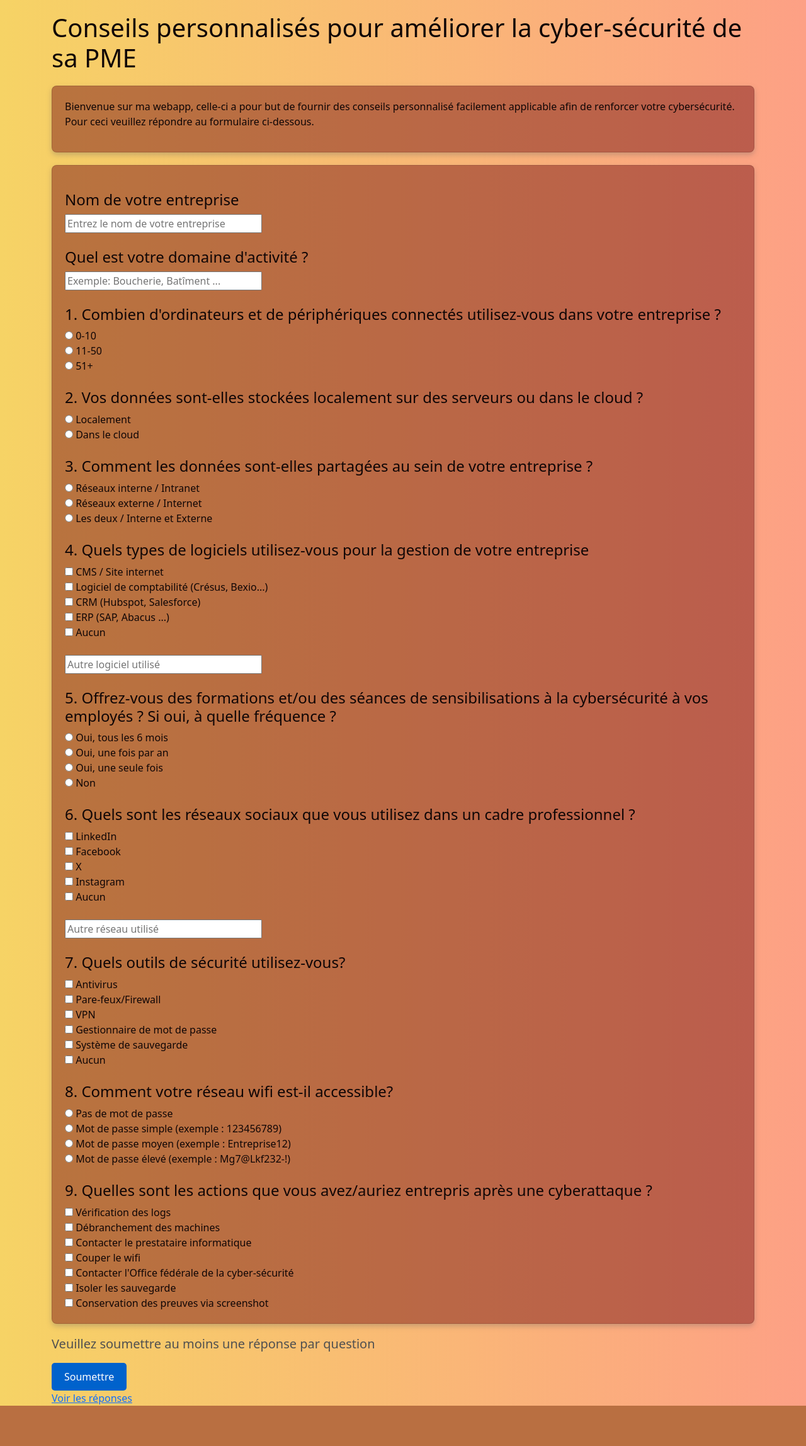
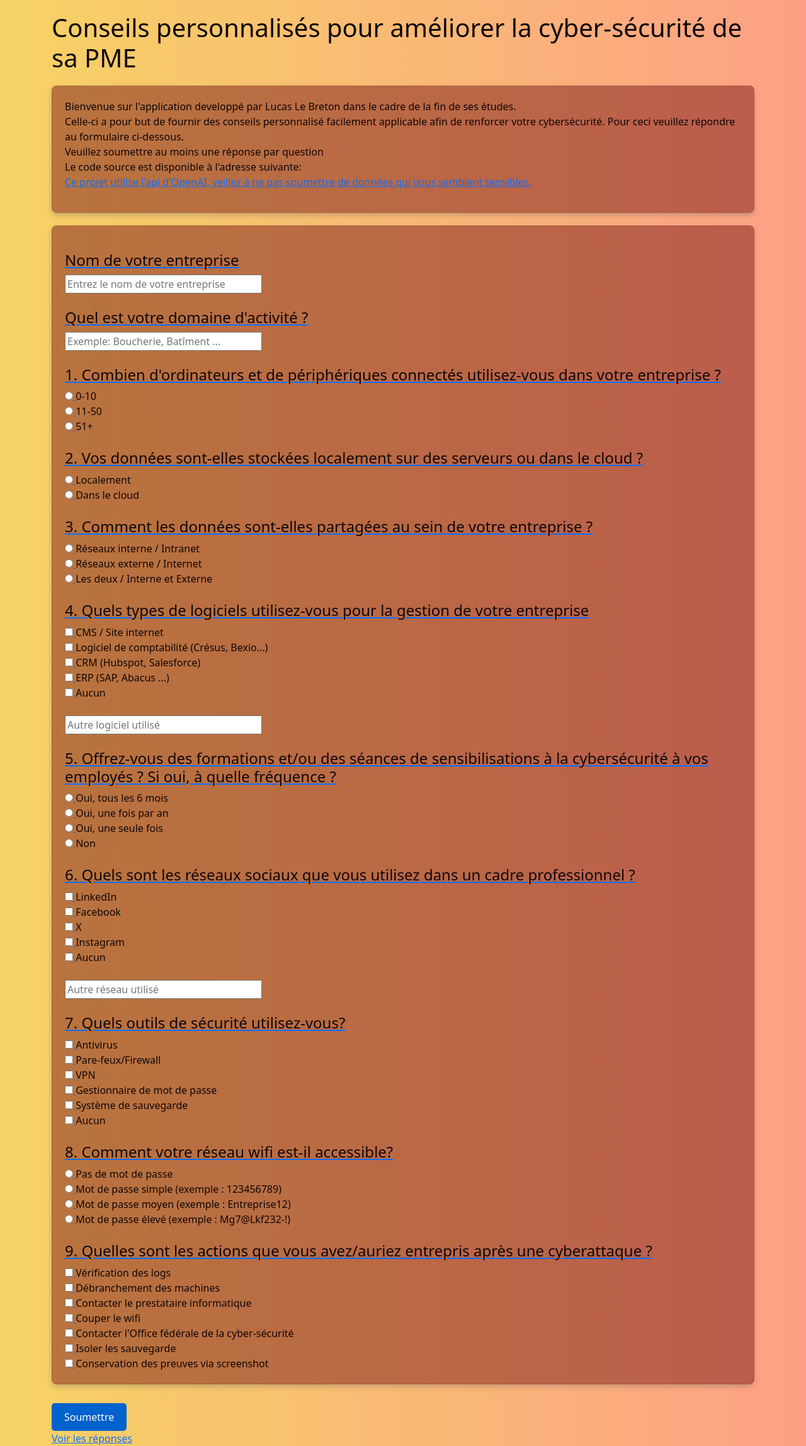
Before and after one commit to lebretonl/2024-tb, a FastAPI app: page / in a window 1280 px wide. Shown: the whole page at 63% size. Before the commit the page ends 2232 px from the top, so only its background shows below. Run offline with FastAPI, Linux system fonts and the light colour scheme.

Commit message:
update formulaire description

```diff
--- a/templates/formulaire.html
+++ b/templates/formulaire.html
@@ -5,8 +5,13 @@
     {% block content %}
     <h1>Conseils personnalisés pour améliorer la cyber-sécurité de sa PME</h1>
     <div class="card">
-        <p>Bienvenue sur ma webapp, celle-ci a pour but de fournir des conseils personnalisé facilement applicable
+        <p>Bienvenue sur l'application developpé par Lucas Le Breton dans le cadre de la fin de ses études.
+        <br>Celle-ci a pour but de fournir des conseils personnalisé facilement applicable
            afin de renforcer votre cybersécurité. Pour ceci veuillez répondre au formulaire ci-dessous.
+           <br>Veuillez soumettre au moins une réponse par question
+           <br>Le code source est disponible à l'adresse suivante: <a href="https://github.com/lebretonl/2024-tb"
+              target="_blank">
+            <br>Ce projet utilise l'api d'OpenAI, veillez à ne pas soumettre de données qui vous semblent sensibles.
         </p>
     </div>
     <div class="card">
@@ -126,8 +131,6 @@
 
 
     </div>
-
-        <h5>Veuillez soumettre au moins une réponse par question</h5>
         <button type="submit">Soumettre</button>
     </form>
     <br>
```
